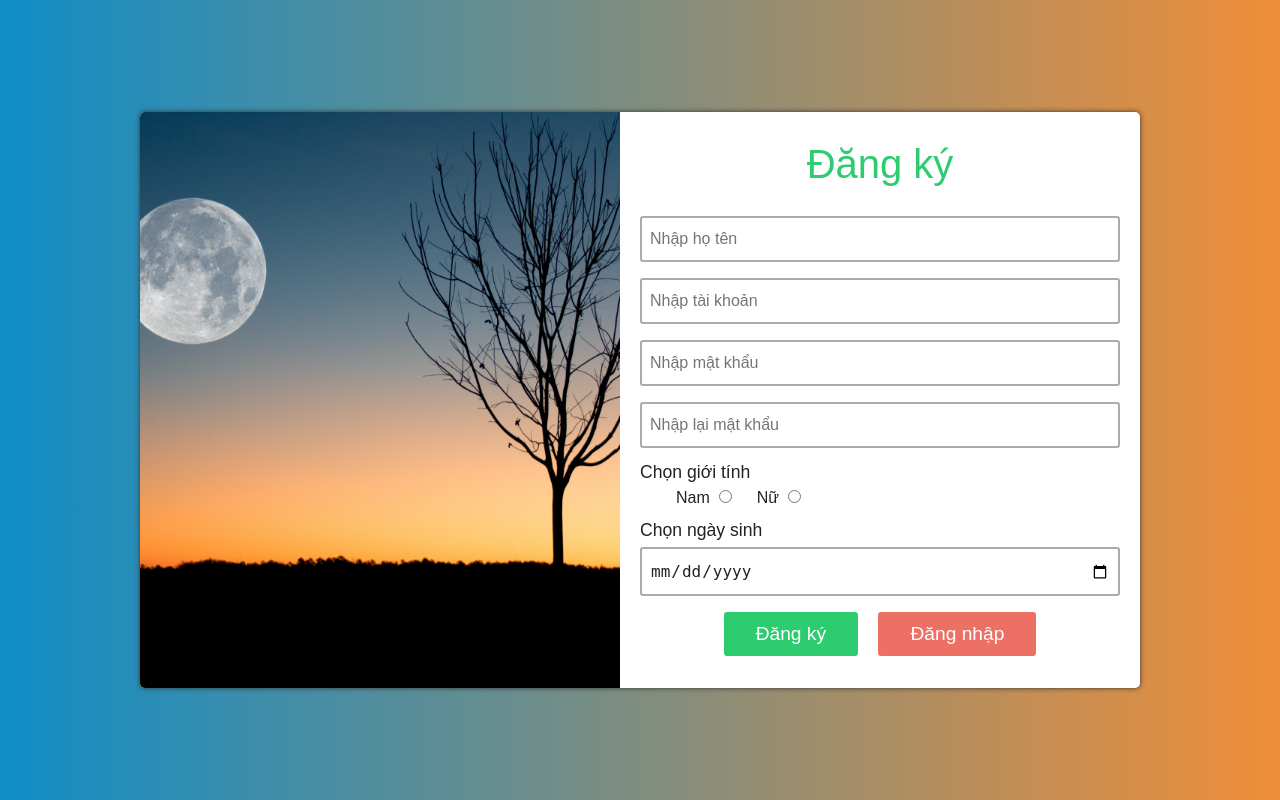
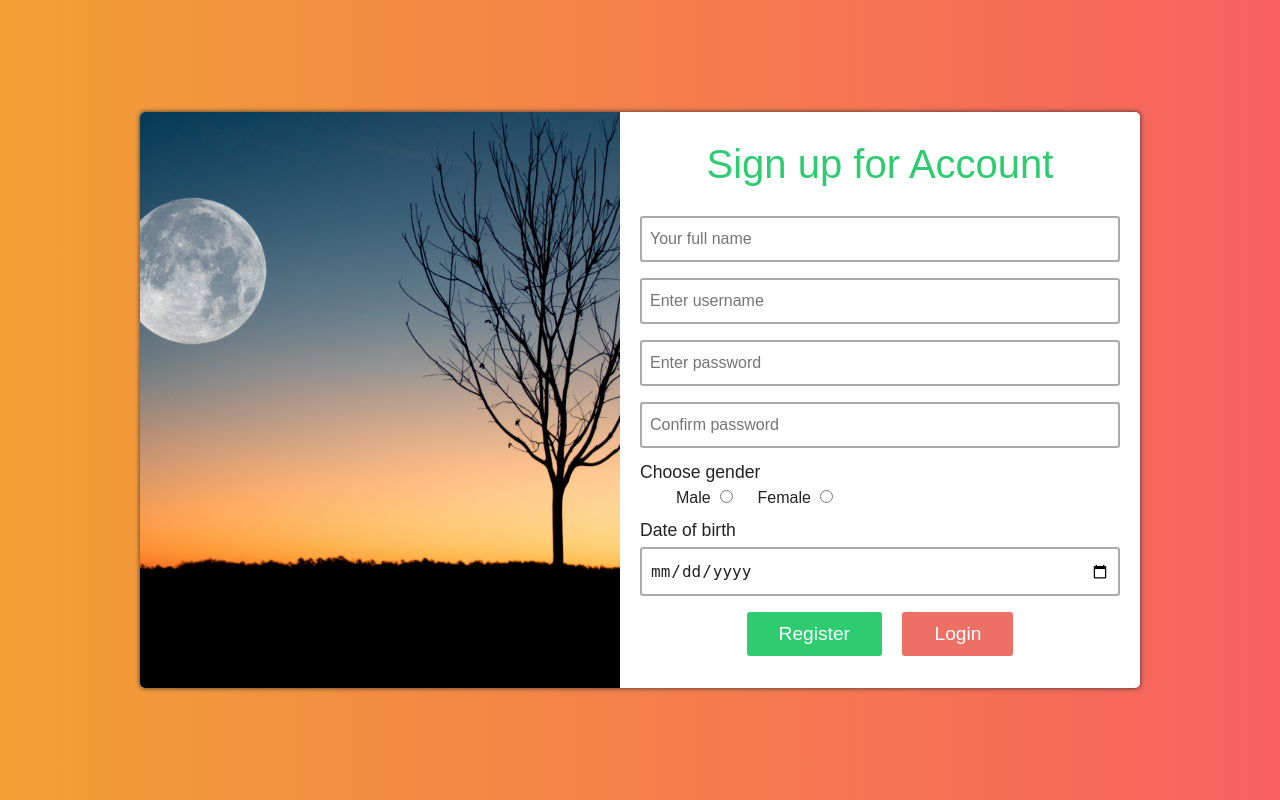
Before and after one commit to huynguyen2k/chat-app, a PHP site: page /register.php in a window 1280 px wide. Run offline with PHP 8.4, Linux system fonts and the light colour scheme; some web fonts are replaced.

Commit message:
Update index and register interface

```diff
--- a/assets/css/base.css
+++ b/assets/css/base.css
@@ -154,4 +154,16 @@ img {
   background-color: var(--dark-error-color);
 }
 
+.login-bg {
+  background: url("../images/login-bg.gif") no-repeat top/cover !important;
+}
+
+.header {
+  margin-bottom: 40px;
+  color: white;
+  font-size: 1.4rem;
+  text-align: center;
+  line-height: 1.4;
+}
+
 /*# sourceMappingURL=base.css.map */
--- a/assets/css/register.css
+++ b/assets/css/register.css
@@ -4,7 +4,7 @@
   display: flex;
   justify-content: center;
   align-items: center;
-  background-image: linear-gradient(to right, #108dc7, #ef8e38);
+  background-image: linear-gradient(to right, #f1a035, #f86060);
 }
 
 .form-wrapper {
--- a/assets/scss/base.scss
+++ b/assets/scss/base.scss
@@ -167,3 +167,15 @@ img {
         }
     }
 }
+
+.login-bg {
+    background: url('../images/login-bg.gif') no-repeat top/cover !important;
+}
+
+.header {
+    margin-bottom: 40px;
+    color: white;
+    font-size: 1.4rem;
+    text-align: center;
+    line-height: 1.4;
+}
--- a/assets/scss/register.scss
+++ b/assets/scss/register.scss
@@ -4,8 +4,9 @@
     display: flex;
     justify-content: center;
     align-items: center;
+    background-image: linear-gradient(to right,rgb(241, 160, 53), rgb(248, 96, 96));
     //background-image: linear-gradient(to right, #24C6DC, #514A9D);
-    background-image: linear-gradient(to right, #108dc7, #ef8e38);
+    //background-image: linear-gradient(to right, #108dc7, #ef8e38);
 }
 
 .form-wrapper {
--- a/register.php
+++ b/register.php
@@ -41,7 +41,7 @@
     <meta charset="UTF-8">
     <meta http-equiv="X-UA-Compatible" content="IE=edge">
     <meta name="viewport" content="width=device-width, initial-scale=1.0">
-    <title>Đăng ký</title>
+    <title>Register</title>
 
     <!-- link css -->
     <link rel="stylesheet" href="assets/css/reset.css">
@@ -68,35 +68,35 @@
                         }
                     ?>
 
-                    <h3 class="form-control__title" id="register-form-title">Đăng ký</h3>
+                    <h3 class="form-control__title" id="register-form-title">Sign up for Account</h3>
                     <div class="form-control__row">
-                        <input class="form-control__input-data" type="text" name="userName" placeholder="Nhập họ tên" required>
+                        <input class="form-control__input-data" type="text" name="userName" placeholder="Your full name" required>
                     </div>
                     <div class="form-control__row">
-                        <input class="form-control__input-data" type="text" name="userUsername" placeholder="Nhập tài khoản" required>
+                        <input class="form-control__input-data" type="text" name="userUsername" placeholder="Enter username" required>
                     </div>
                     <div class="form-control__row">
-                        <input class="form-control__input-data" type="password" id="userPassword" name="userPassword" placeholder="Nhập mật khẩu" required>
+                        <input class="form-control__input-data" type="password" id="userPassword" name="userPassword" placeholder="Enter password" required>
                     </div>
                     <div class="form-control__row">
-                        <input class="form-control__input-data" type="password" id="userConfirmPassword" placeholder="Nhập lại mật khẩu" required>
+                        <input class="form-control__input-data" type="password" id="userConfirmPassword" placeholder="Confirm password" required>
                     </div>
                     <div class="form-control__row">
-                        <label class="form-control__label">Chọn giới tính</label>
+                        <label class="form-control__label">Choose gender</label>
                         <div class="form-control__wrap-data">
-                            <label for="male">Nam</label>
+                            <label for="male">Male</label>
                             <input type="radio" name="userGender" value="1" id="male" required>
-                            <label for="female">Nữ</label>
+                            <label for="female">Female</label>
                             <input type="radio" name="userGender" value="0" id="female" required>
                         </div>
                     </div>
                     <div class="form-control__row">
-                        <label class="form-control__label" for="userDateOfBirth">Chọn ngày sinh</label>
+                        <label class="form-control__label" for="userDateOfBirth">Date of birth</label>
                         <input class="form-control__input-data" type="date" name="userDateOfBirth" id="userDateOfBirth" required>
                     </div>
                     <div class="form-control__row text-center">
-                        <input class="button button--green" type="submit" value="Đăng ký">
-                        <a class="button button--red" href="index.php">Đăng nhập</a>
+                        <input class="button button--green" type="submit" value="Register">
+                        <a class="button button--red" href="index.php">Login</a>
                     </div>
                 </div>
             </form>
```
Also changed, not shown: index.php (+15 -9 lines), assets/images/login-bg.gif (added), assets/images/login.jpg (added), 2 other files.
